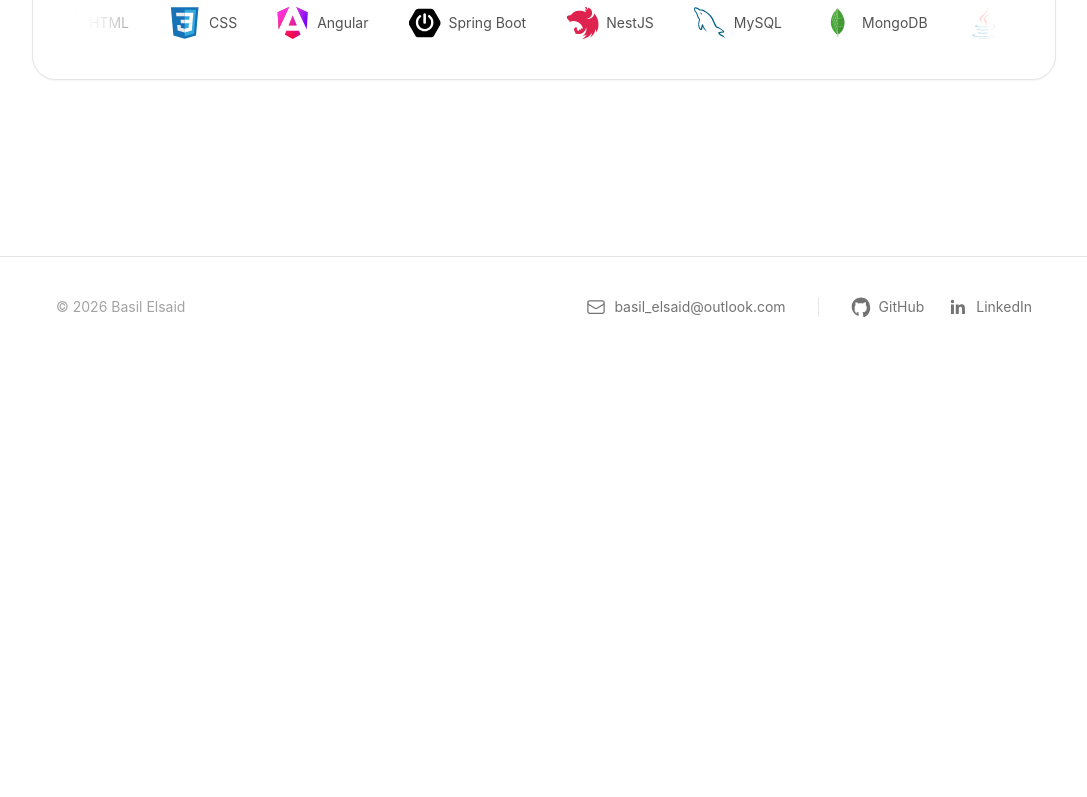
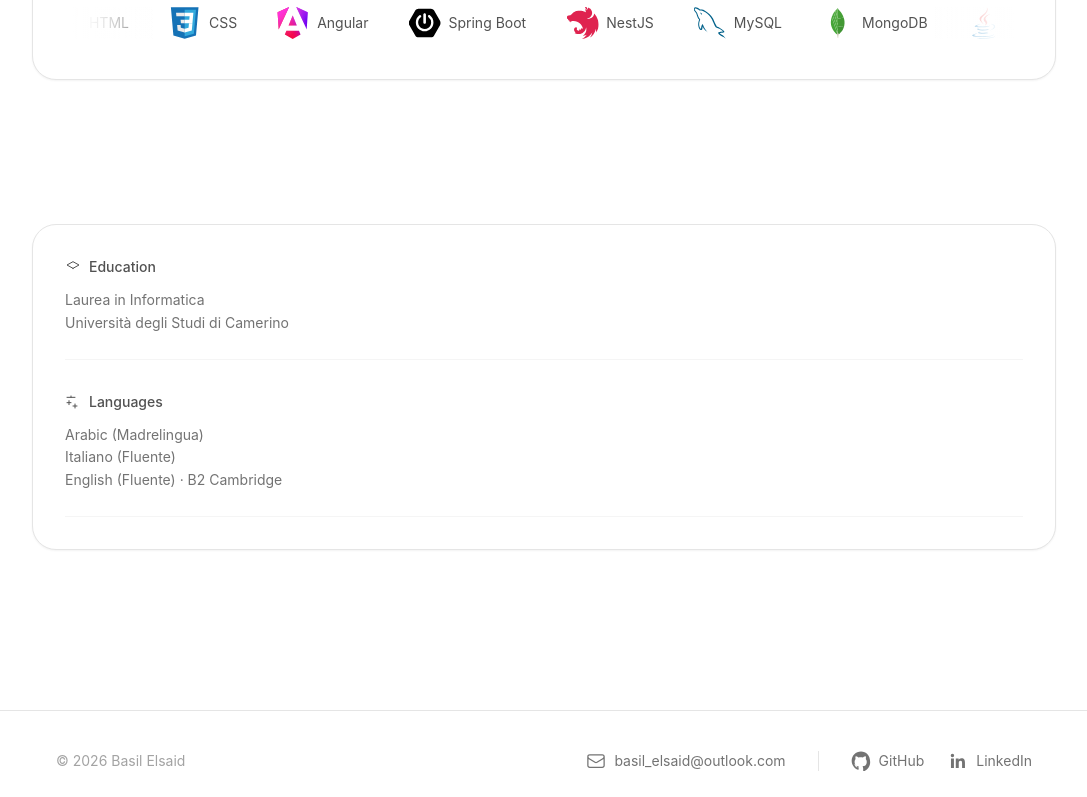
Before and after one commit to BasilElsaid/portfolio, an Angular app: page /about in a window 1280 px wide. Shown: the part 2000-2797 px from the top of the page, without its empty margins (96-1183 px from the left). Before the commit the page ends 2357 px from the top, so only its background shows below. Built offline with nearby package versions, Linux system fonts and the light colour scheme.

Commit message:
Update about.component.html

```diff
--- a/src/app/pages/about/about.component.html
+++ b/src/app/pages/about/about.component.html
@@ -309,3 +309,63 @@
     </div>
   </div>
 </section>
+
+<!-- EXTRA INFO -->
+<section class="py-16 px-6">
+  <div class="max-w-5xl mx-auto">
+    <div
+      class="rounded-3xl border border-neutral-200 bg-white p-8 shadow-sm space-y-8"
+    >
+      <!-- Education -->
+      <div class="space-y-3 pb-6 border-b border-neutral-100">
+        <div class="flex items-center gap-2 text-neutral-600">
+          <svg
+            class="w-4 h-4"
+            fill="none"
+            stroke="currentColor"
+            stroke-width="1.5"
+            viewBox="0 0 24 24"
+          >
+            <path
+              stroke-linecap="round"
+              stroke-linejoin="round"
+              d="M12 14l9-5-9-5-9 5 9 5z"
+            />
+          </svg>
+          <h3 class="text-sm font-medium">Education</h3>
+        </div>
+
+        <p class="text-sm text-neutral-500 leading-relaxed">
+          Laurea in Informatica<br />
+          Università degli Studi di Camerino
+        </p>
+      </div>
+
+      <!-- Languages -->
+      <div class="space-y-3 pb-6 border-b border-neutral-100">
+        <div class="flex items-center gap-2 text-neutral-600">
+          <svg
+            class="w-4 h-4"
+            fill="none"
+            stroke="currentColor"
+            stroke-width="1.5"
+            viewBox="0 0 24 24"
+          >
+            <path
+              stroke-linecap="round"
+              stroke-linejoin="round"
+              d="M3 5h12M9 3v2m3 13h6m-3-3v6M3 13h6m-3-3v6"
+            />
+          </svg>
+          <h3 class="text-sm font-medium">Languages</h3>
+        </div>
+
+        <p class="text-sm text-neutral-500 leading-relaxed">
+          Arabic (Madrelingua)<br />
+          Italiano (Fluente)<br />
+          English (Fluente) · B2 Cambridge
+        </p>
+      </div>
+    </div>
+  </div>
+</section>
```
